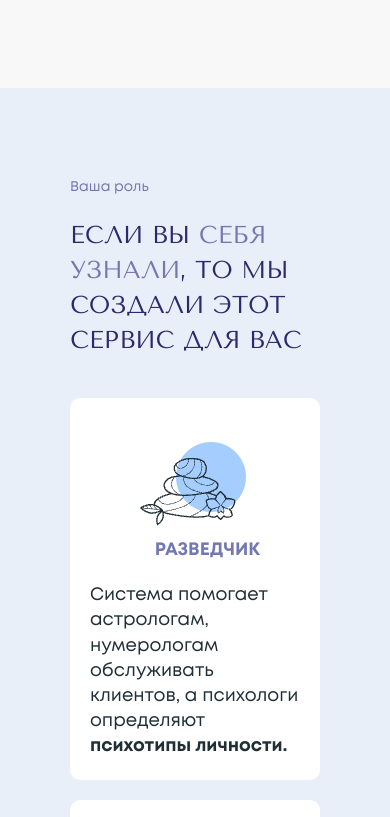
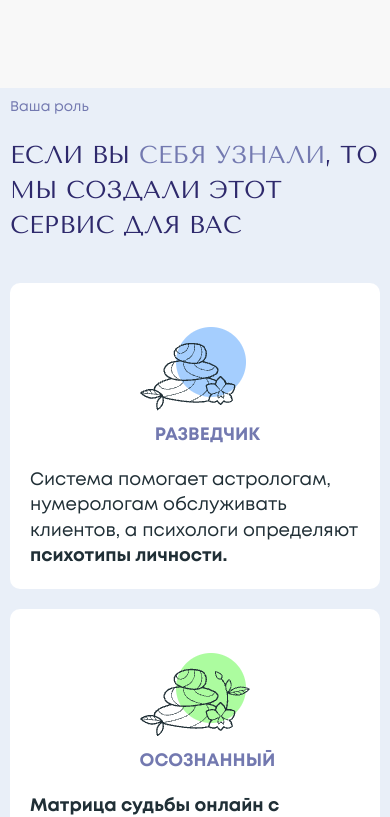
Before and after one commit to Cebastion/numerology, a Next.js app: page / in a window 390 px wide. Shown: the part 4448-5265 px from the top of the page. Built offline with nearby package versions, Linux system fonts and the light colour scheme.

Commit message:
new commit

```diff
--- a/src/app/page.module.scss
+++ b/src/app/page.module.scss
@@ -1329,6 +1329,10 @@ border: 1.5px solid rgb(118, 125, 191);
   .couple_button{
     width: 100%;
   }
+
+  .recognise_content{
+    padding: 0;
+  }
 }
 
 @media(max-width: 320px) {
--- a/src/components/Header/Header.module.scss
+++ b/src/components/Header/Header.module.scss
@@ -218,3 +218,11 @@
     }
   }
 }
+
+@media(max-width: 320px) {
+  .header__menu{
+    li a {
+      font-size: 12px;
+    }
+  }
+}
```
